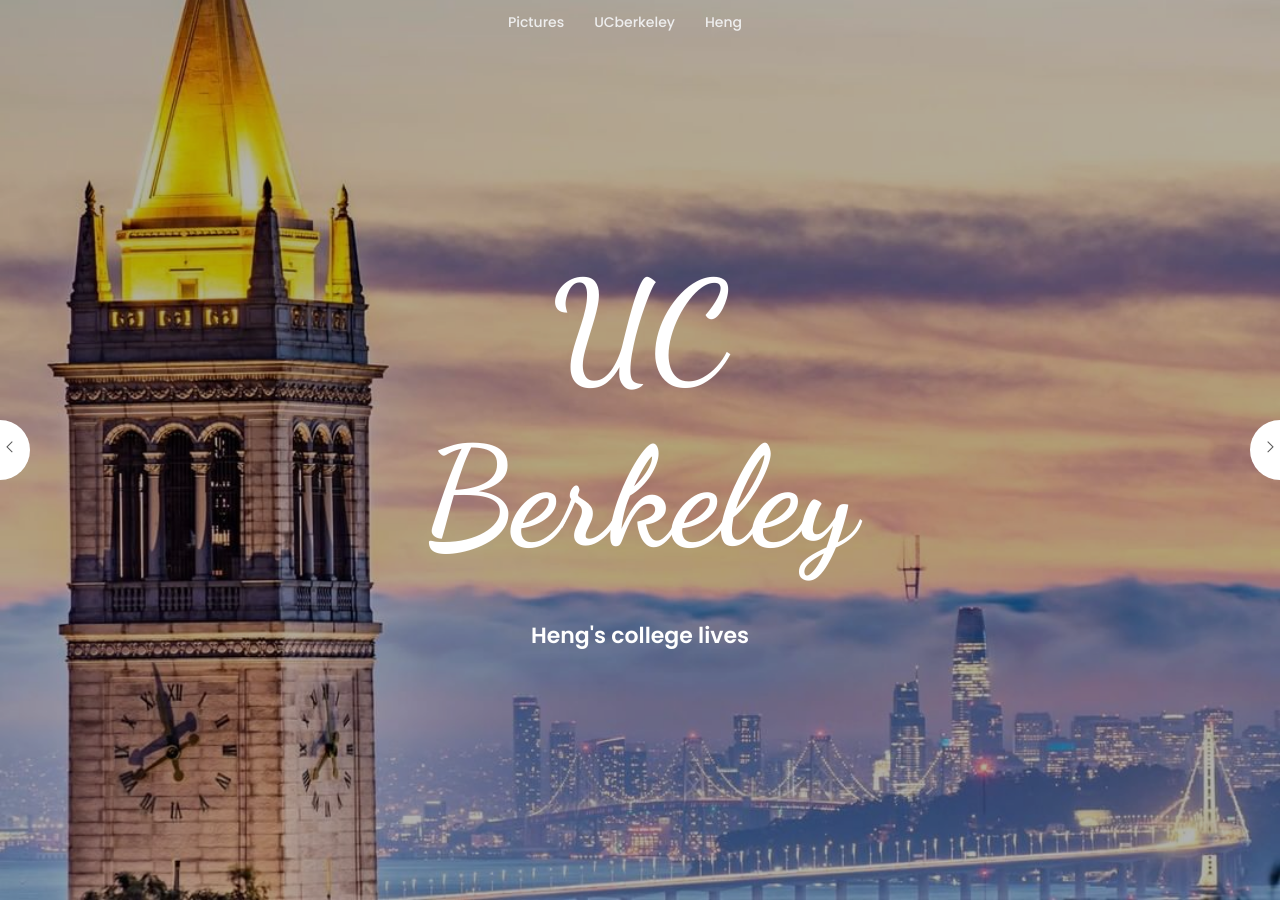
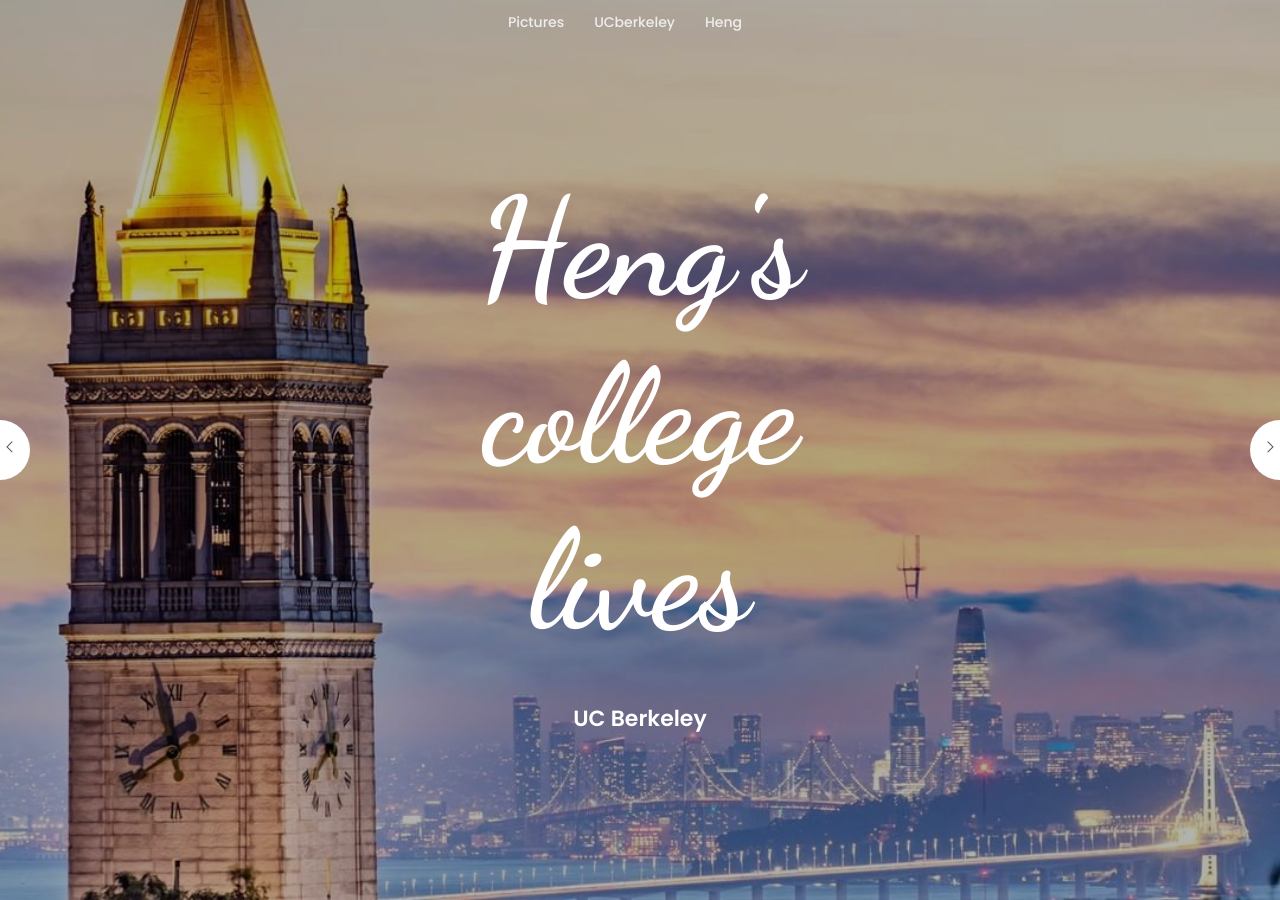
Before and after one commit to Heng6658/Final-master, a plain HTML site: page index.html in a window 1280 px wide. Drawn offline with Linux system fonts and the light colour scheme.

Commit message:
Update index.html

```diff
--- a/index.html
+++ b/index.html
@@ -96,8 +96,8 @@
                 <div class="row justify-content-center">
                     <div class="col-lg-6">
                         <div class="banner-content text-center">
-                            <h1 data-animation="fadeInUp" data-delay="0.5s" class="title">UC Berkeley</h1>
-                            <h4  ata-animation="fadeInUp" data-delay="0.5s" style="color:white" >Heng's college lives</h4>
+                            <h1 data-animation="fadeInUp" data-delay="0.5s" class="title">Heng's college lives</h1>
+                            <h4  ata-animation="fadeInUp" data-delay="0.5s" style="color:white" >UC Berkeley</h4>
 
                         </div>
                     </div>
```
